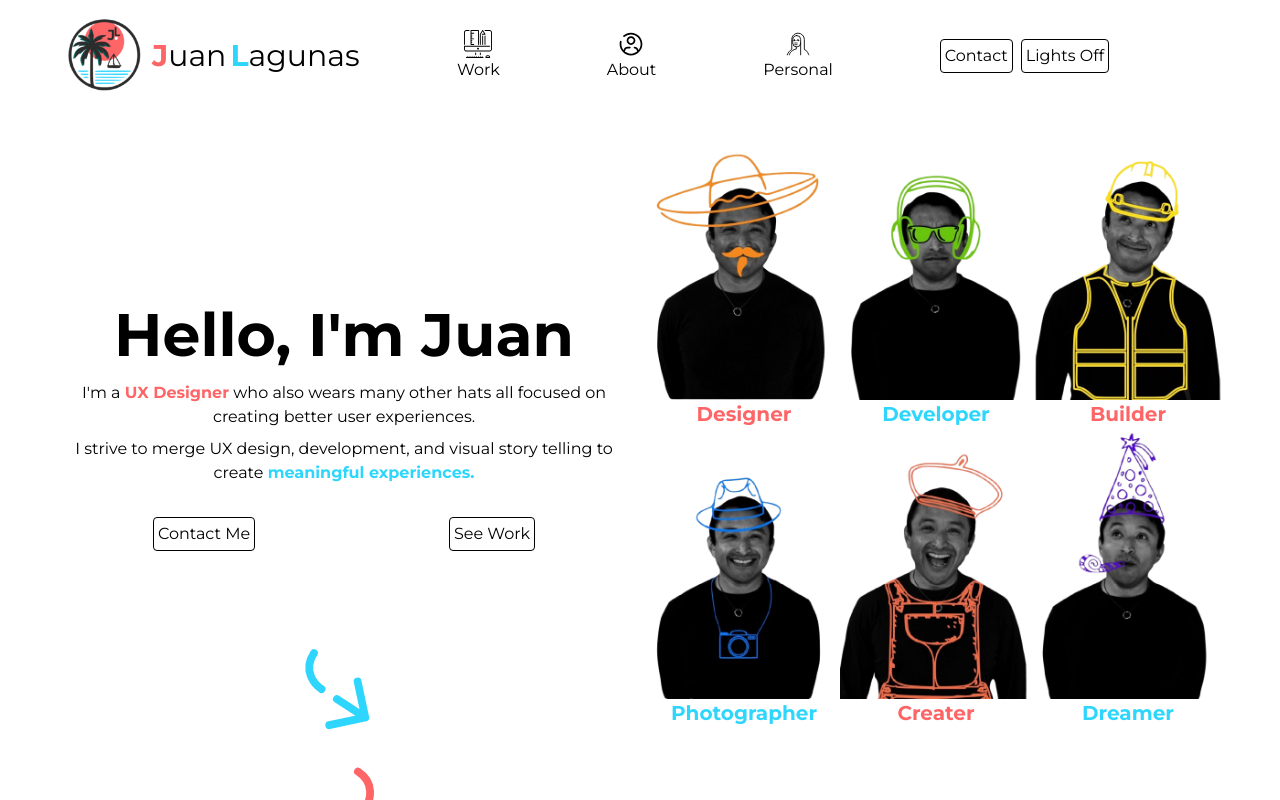
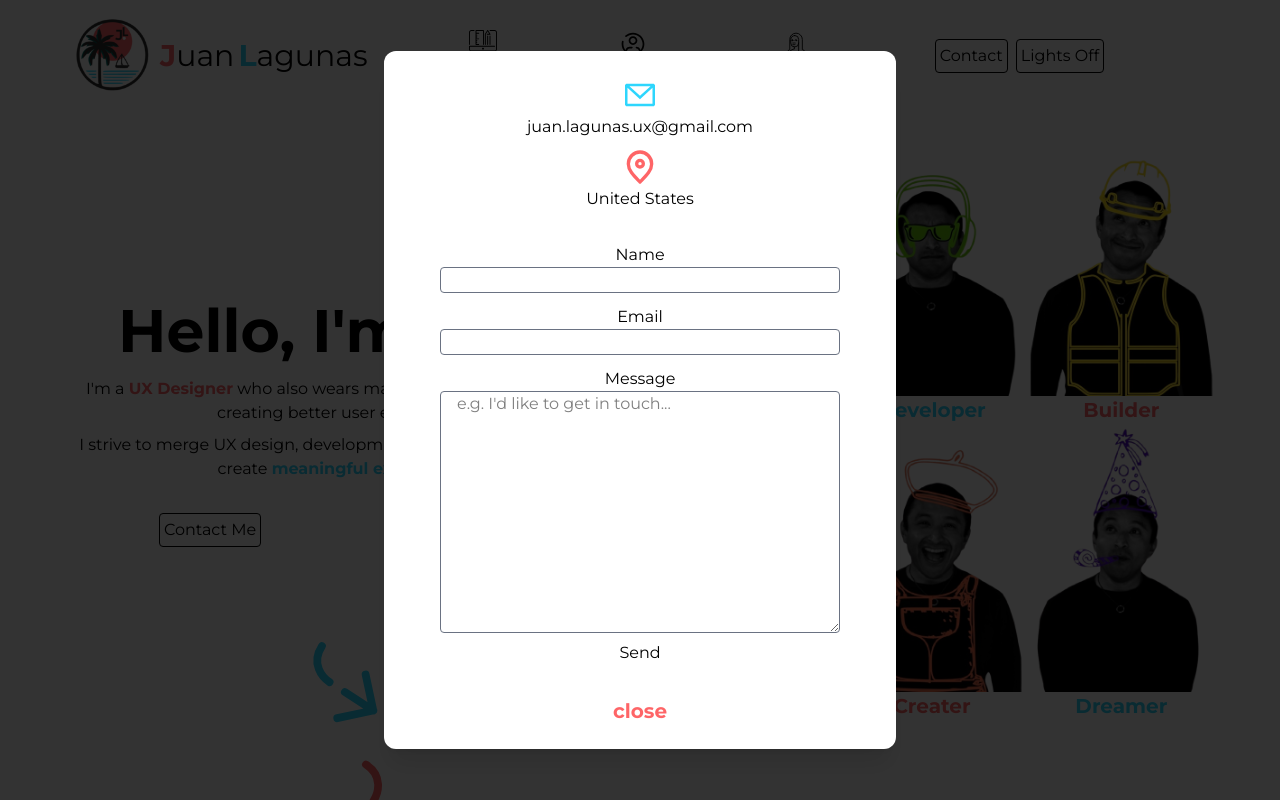
Before and after one commit to dev-jLagunas/ux-portfolio, a Vue app: page /#/ in a window 1280 px wide. Both pictures are taken after a click on the button "Contact Me". Shown: the top 800 px of the page. Built offline with nearby package versions, Linux system fonts and the light colour scheme.

Commit message:
feat: add basic html form content and styles to ContactModal

```diff
--- a/src/assets/main.css
+++ b/src/assets/main.css
@@ -8,7 +8,7 @@ Global Styles
 body {
   max-width: 1200px;
   margin-inline: auto;
-  padding-inline: 1rem;
+  padding-inline: 1.5rem;
 }
 
 /***************************************
--- a/src/components/ContactModal.vue
+++ b/src/components/ContactModal.vue
@@ -1,5 +1,7 @@
 <script setup>
 import { showContactModal } from '@/composables/useContactModal'
+import emailIcon from '@/assets/svgs/email-icon.svg'
+import locationIcon from '@/assets/svgs/location-icon.svg'
 
 function closeModal() {
   showContactModal.value = false
@@ -9,19 +11,35 @@ function closeModal() {
 <template>
   <article
     v-if="showContactModal"
-    class="fixed inset-0 z-50 flex flex-col items-center justify-center bg-black/[var(--bg-opacity)] [--bg-opacity:70%]"
+    class="fixed inset-0 z-50 flex flex-col items-center justify-center bg-black/[var(--bg-opacity)] [--bg-opacity:80%] font-headings"
   >
-    <div class="bg-white">
-      <ul class="">
-        <li>Location</li>
-        <li>Email</li>
+    <div class="bg-white p-6 rounded-xl shadow-xl w-[90%] max-w-lg text-black">
+      <ul class="flex justify-center items-center flex-col gap-2">
+        <li class="text-center flex flex-col justify-center items-center">
+          <img :src="emailIcon" alt="" class="h-10" />juan.lagunas.ux@gmail.com
+        </li>
+        <li class="text-center flex flex-col justify-center items-center">
+          <img :src="locationIcon" alt="" class="h-10" />United States
+        </li>
       </ul>
       <form action="" class="p-8 flex justify-center items-center flex-col">
-        <label for="name">Your name</label>
-        <input type="text" name="name" id="name" required />
-        <label for="email">Your email</label>
-        <input type="text" name="name" id="name" required />
-        <label for="message">Your message</label>
+        <label for="name">Name</label>
+        <input
+          type="text"
+          name="name"
+          id="name"
+          required
+          class="border border-gray-500 w-full rounded-sm px-4 mb-3"
+        />
+        <label for="email">Email</label>
+        <input
+          type="text"
+          name="name"
+          id="name"
+          required
+          class="border border-gray-500 w-full rounded-sm px-4 mb-3"
+        />
+        <label for="message" class="">Message</label>
         <textarea
           name="message"
           id="message"
@@ -29,10 +47,17 @@ function closeModal() {
           rows="10"
           placeholder="e.g. I'd like to get in touch..."
           required
+          class="border w-full rounded-sm px-4 border-gray-500"
         ></textarea>
-        <button type="submit">Send</button>
+        <button type="submit" class="mt-2 hover:font-bold hover:cursor-pointer">Send</button>
       </form>
-      <button class="" @click="closeModal()">close</button>
+
+      <button
+        class="mx-auto w-full text-pink font-bold text-xl hover:font-light hover:cursor-pointer"
+        @click="closeModal()"
+      >
+        close
+      </button>
     </div>
   </article>
 </template>
--- a/src/components/TheFooter.vue
+++ b/src/components/TheFooter.vue
@@ -1,5 +1,11 @@
 <script setup>
 import skaterIcon from '@/assets/svgs/skateboarding-icon.svg'
+import { showContactModal } from '@/composables/useContactModal'
+
+// Methods
+function openContactModal() {
+  showContactModal.value = true
+}
 </script>
 
 <template>
@@ -12,10 +18,10 @@ import skaterIcon from '@/assets/svgs/skateboarding-icon.svg'
     </p>
 
     <ul class="flex flex-wrap gap-4 justify-around mt-8">
-      <li><a href="/about" class="hover:underline">About</a></li>
-      <li><a href="/work" class="hover:underline">Work</a></li>
-      <li><a href="/personal" class="hover:underline">Personal</a></li>
-      <li><a href="/contact" class="hover:underline">Contact</a></li>
+      <router-link to="/about"><li class="hover:underline">About</li></router-link>
+      <router-link to="/work"><li class="hover:underline">Work</li></router-link>
+      <router-link to="/personal"><li class="hover:underline">Personal</li></router-link>
+      <li><button class="hover:cursor-pointer" @click="openContactModal()">Contact</button></li>
     </ul>
     <div class="flex justify-between mt-8 pb-1 text-sm text-center">
       <p class="">
--- a/src/components/TheHero.vue
+++ b/src/components/TheHero.vue
@@ -1,4 +1,6 @@
 <script setup>
+import { showContactModal } from '@/composables/useContactModal'
+
 import artistImg from '@/assets/images/hero-artist.png'
 import builderImg from '@/assets/images/hero-builder.png'
 import designerImg from '@/assets/images/hero-designer.png'
@@ -7,6 +9,11 @@ import dreamerImg from '@/assets/images/hero-dreamer.png'
 import photographerImg from '@/assets/images/hero-photographer.png'
 // import arrowDark from '@/assets/svgs/arrow-dark.svg'
 // import arrowLight from '@/assets/svgs/arrow-light.svg'
+
+// Methods
+function openContactModal() {
+  showContactModal.value = true
+}
 </script>
 
 <template>
@@ -22,7 +29,10 @@ import photographerImg from '@/assets/images/hero-photographer.png'
         <span class="font-bold text-blue">meaningful experiences.</span>
       </p>
       <div class="hidden md:flex md:justify-around md:mt-8">
-        <button class="nav-btn-styles hover:bg-pink hover:text-white hover:cursor-pointer">
+        <button
+          class="nav-btn-styles hover:bg-pink hover:text-white hover:cursor-pointer"
+          @click="openContactModal()"
+        >
           Contact Me
         </button>
         <button class="nav-btn-styles hover:bg-pink hover:text-white hover:cursor-pointer relative">
--- a/src/views/PersonalView.vue
+++ b/src/views/PersonalView.vue
@@ -116,10 +116,10 @@ import tiktokUi from '@/assets/images/personal/tiktok-ui.png'
         development.
       </p>
       <div class="grid grid-cols-2 gap-4 md:grid-cols-4">
-        <DisplayCard title="Anko and Moe" :content="cafeUi" bgColor="bg-pink" />
-        <DisplayCard title="Tres Leches Cake" :content="galleryUi" bgColor="bg-blue" />
-        <DisplayCard title="Chai Mix" :content="tiktokUi" bgColor="bg-pink" />
-        <DisplayCard title="Cookie Marketing" :content="chicanoUi" bgColor="bg-blue" />
+        <DisplayCard title="Cafe Triangle" :content="cafeUi" bgColor="bg-pink" />
+        <DisplayCard title="Scroll Gallery" :content="galleryUi" bgColor="bg-blue" />
+        <DisplayCard title="Neon TicTacToe" :content="tiktokUi" bgColor="bg-pink" />
+        <DisplayCard title="Code Chicano" :content="chicanoUi" bgColor="bg-blue" />
       </div>
     </article>
   </section>
```
Also changed, not shown: src/assets/svgs/email-icon.svg (added), src/assets/svgs/location-icon.svg (added).
